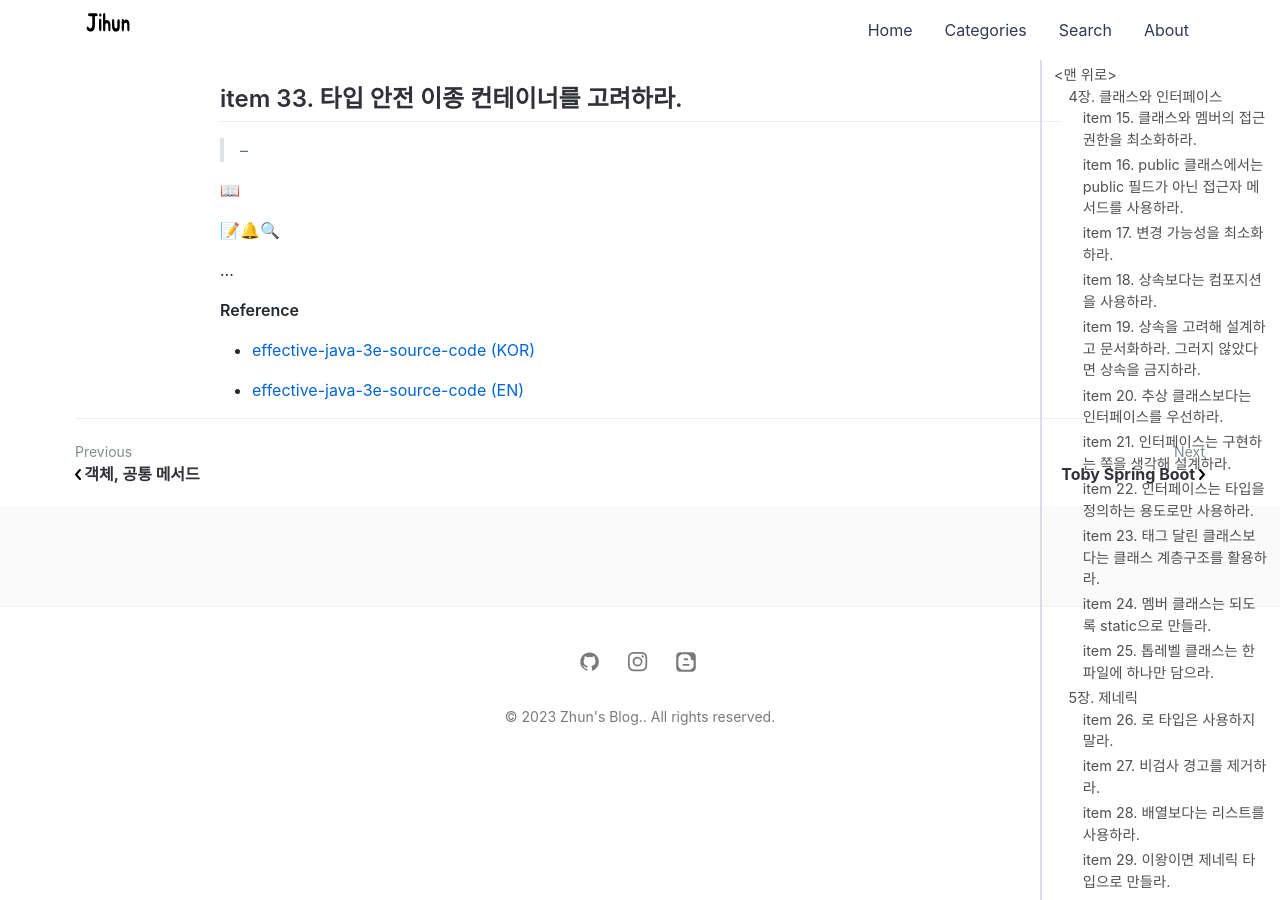
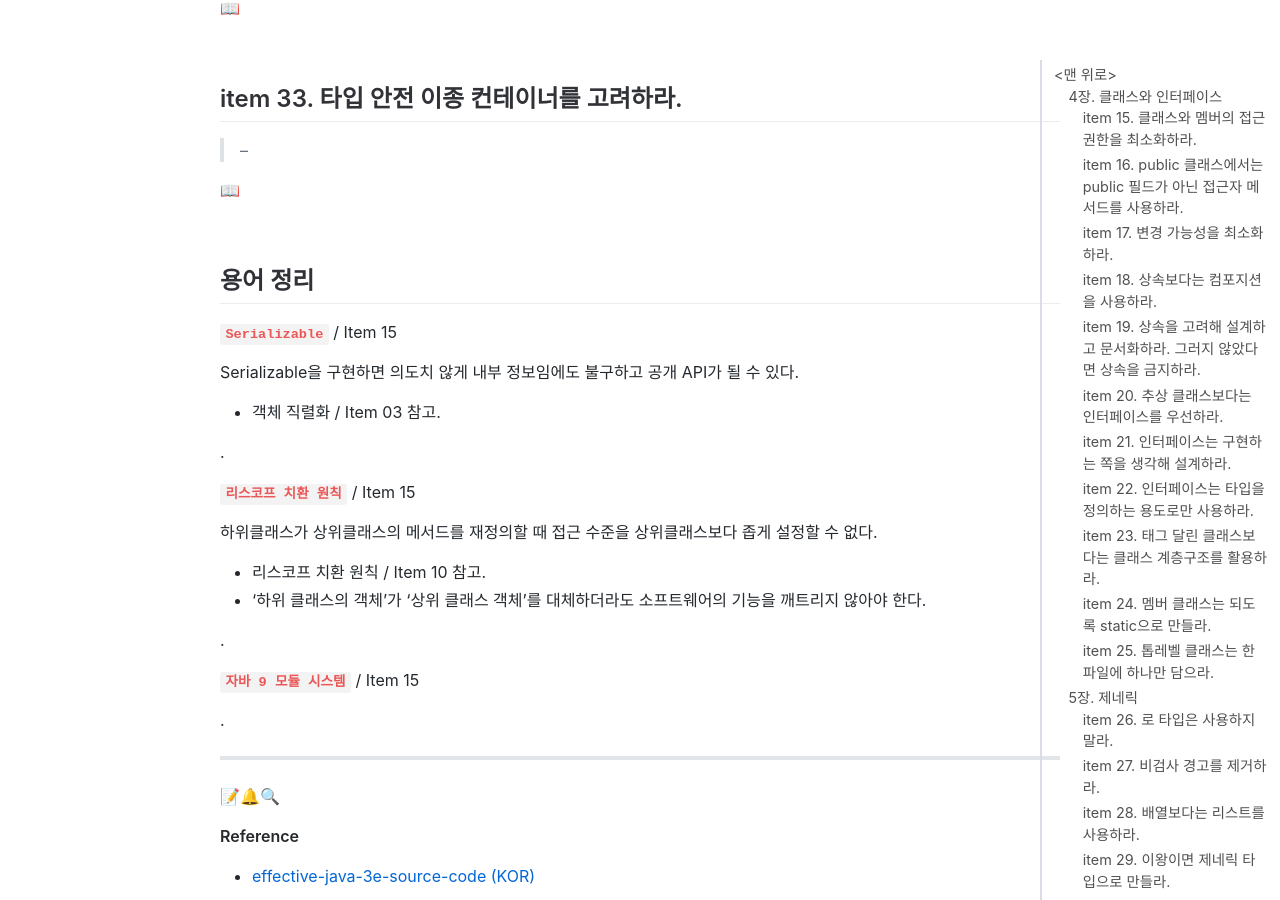
Before and after one commit to jihunparkme/jihunparkme.github.io, a Jekyll site: the page built from _posts/2023-04-22-Effective-Java-Class-Interface-Generics.md, in a window 1280 px wide and 900 px high, scrolled down 24077 px. Built offline with Jekyll 4.4.1, drawn with Linux system fonts in a browser that asks for light colours; nearby versions of some CDN libraries; comment, search, counter and statistics services are not loaded.

Commit message:
[Effective Java] item 15. 클래스와 멤버의 접근 권한을 최소화하라.
- 완벽 공략 요약

```diff
--- a/_posts/2023-04-22-Effective-Java-Class-Interface-Generics.md
+++ b/_posts/2023-04-22-Effective-Java-Class-Interface-Generics.md
@@ -1054,10 +1054,35 @@
 
 📖
 
+<br>
+
+## 용어 정리
+
+**`Serializable`** / Item 15
+
+Serializable을 구현하면 의도치 않게 내부 정보임에도 불구하고 공개 API가 될 수 있다.
+
+- 객체 직렬화 / Item 03 참고.
+
+.
+
+**`리스코프 치환 원칙`** / Item 15
+
+하위클래스가 상위클래스의 메서드를 재정의할 때 접근 수준을 상위클래스보다 좁게 설정할 수 없다.
+
+- 리스코프 치환 원칙 / Item 10 참고.
+- ‘하위 클래스의 객체’가 ‘상위 클래스 객체’를 대체하더라도 소프트웨어의 기능을 깨트리지 않아야 한다.
+
+.
+
+**`자바 9 모듈 시스템`** / Item 15
+
+.
+
+
+---
 
 📝🔔🔍
-
-...
 
 **Reference**
 
```
